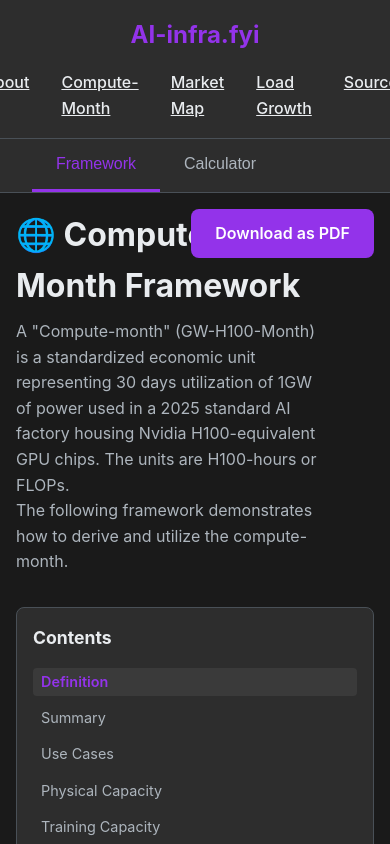
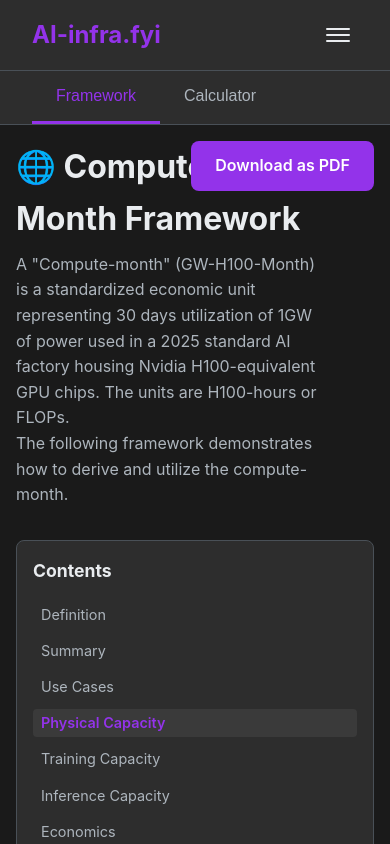
Before and after one commit to anranga95/ai-infra.fyi, a React (Vite) app: page /compute-month in a window 390 px wide. Shown: the top 844 px of the page. Built offline with nearby package versions, Linux system fonts and the light colour scheme.

Commit message:
mobile fixes

```diff
--- a/src/App.tsx
+++ b/src/App.tsx
@@ -1,3 +1,4 @@
+import { useState } from 'react';
 import { BrowserRouter as Router, Routes, Route, Link } from 'react-router-dom';
 import ComputeMonthPage from './pages/ComputeMonthPage';
 import MapPage from './pages/MapPage';
@@ -7,20 +8,41 @@
 import './styles/global.css';
 
 function App() {
+  const [mobileMenuOpen, setMobileMenuOpen] = useState(false);
+
+  const toggleMobileMenu = () => {
+    setMobileMenuOpen(!mobileMenuOpen);
+  };
+
+  const closeMobileMenu = () => {
+    setMobileMenuOpen(false);
+  };
+
   return (
     <Router>
       <div className="app">
         <nav className="main-nav">
           <div className="nav-container">
-            <Link to="/" className="nav-logo">
+            <Link to="/" className="nav-logo" onClick={closeMobileMenu}>
               AI-infra.fyi
             </Link>
-            <div className="nav-links">
-              <Link to="/">About</Link>
-              <Link to="/compute-month">Compute-Month</Link>
-              <Link to="/map">Market Map</Link>
-              <Link to="/energy">Load Growth</Link>
-              <Link to="/sources">Sources</Link>
+            <button
+              className="mobile-menu-toggle"
+              onClick={toggleMobileMenu}
+              aria-label="Toggle menu"
+            >
+              <span className={`hamburger ${mobileMenuOpen ? 'open' : ''}`}>
+                <span></span>
+                <span></span>
+                <span></span>
+              </span>
+            </button>
+            <div className={`nav-links ${mobileMenuOpen ? 'mobile-open' : ''}`}>
+              <Link to="/" onClick={closeMobileMenu}>About</Link>
+              <Link to="/compute-month" onClick={closeMobileMenu}>Compute-Month</Link>
+              <Link to="/map" onClick={closeMobileMenu}>Market Map</Link>
+              <Link to="/energy" onClick={closeMobileMenu}>Load Growth</Link>
+              <Link to="/sources" onClick={closeMobileMenu}>Sources</Link>
             </div>
           </div>
         </nav>
--- a/src/pages/AboutPage.tsx
+++ b/src/pages/AboutPage.tsx
@@ -1,3 +1,5 @@
+import { Link } from 'react-router-dom';
+
 function AboutPage() {
   return (
     <div className="about-container">
@@ -17,7 +19,7 @@
             <p>
               Interactive tool for modeling AI datacenter economics using the 1GW-H100-Month standardized unit. Analyze training capacity, inference workloads, and financial metrics.
             </p>
-            <a href="/compute-month" className="module-link">Explore Framework →</a>
+            <Link to="/compute-month" className="module-link">Explore Framework →</Link>
           </div>
 
           <div className="module-card">
@@ -25,7 +27,7 @@
             <p>
               Interactive network visualization of the AI infrastructure ecosystem. Explore relationships between data centers, hyperscalers, energy providers, hardware manufacturers, investors, and other stakeholders.
             </p>
-            <a href="/map" className="module-link">View Map →</a>
+            <Link to="/map" className="module-link">View Map →</Link>
           </div>
 
           <div className="module-card">
@@ -33,7 +35,7 @@
             <p>
               View regional and aggregate energy demand growth from the AI infrastructure expansion in the USA. Compare Front-of-the-Meter and Behind-the-Meter capacity.
             </p>
-            <a href="/energy" className="module-link">View Model →</a>
+            <Link to="/energy" className="module-link">View Model →</Link>
           </div>
         </div>
 
--- a/src/styles/global.css
+++ b/src/styles/global.css
@@ -69,6 +69,44 @@
 
 .nav-links a:hover {
   color: var(--accent);
+}
+
+/* Mobile Menu Toggle */
+.mobile-menu-toggle {
+  display: none;
+  background: none;
+  border: none;
+  cursor: pointer;
+  padding: 0.5rem;
+  z-index: 1001;
+}
+
+.hamburger {
+  display: flex;
+  flex-direction: column;
+  gap: 4px;
+  width: 24px;
+}
+
+.hamburger span {
+  display: block;
+  width: 100%;
+  height: 2px;
+  background: var(--text-primary);
+  transition: all 0.3s ease;
+  border-radius: 2px;
+}
+
+.hamburger.open span:nth-child(1) {
+  transform: rotate(45deg) translate(5px, 5px);
+}
+
+.hamburger.open span:nth-child(2) {
+  opacity: 0;
+}
+
+.hamburger.open span:nth-child(3) {
+  transform: rotate(-45deg) translate(7px, -6px);
 }
 
 /* Tabs */
@@ -864,16 +902,59 @@
 
 @media (max-width: 768px) {
   .nav-container {
+    position: relative;
+  }
+
+  .mobile-menu-toggle {
+    display: block;
+  }
+
+  .nav-links {
+    display: none;
+    position: absolute;
+    top: 100%;
+    left: 0;
+    right: 0;
+    background: var(--bg-secondary);
+    border-top: 1px solid var(--border);
     flex-direction: column;
+    padding: 1rem 2rem;
     gap: 1rem;
+    box-shadow: 0 4px 6px rgba(0,0,0,0.3);
+  }
+
+  .nav-links.mobile-open {
+    display: flex;
+  }
+
+  .nav-links a {
+    padding: 0.5rem 0;
+    border-bottom: 1px solid var(--border);
+  }
+
+  .nav-links a:last-child {
+    border-bottom: none;
   }
 
   .results-grid {
-    grid-template-columns: 1fr;
+    grid-template-columns: repeat(3, 1fr);
+    gap: 0.5rem;
+  }
+
+  .result-card {
+    padding: 0.4rem;
+  }
+
+  .result-label {
+    font-size: 0.55rem;
   }
 
   .result-value {
-    font-size: 1.75rem;
+    font-size: 0.85rem;
+  }
+
+  .result-context {
+    font-size: 0.5rem;
   }
 
   .calculator-container,
@@ -897,10 +978,4 @@
   .image-grid {
     grid-template-columns: 1fr;
   }
-
-  /* Make 3-column results grids stack on mobile */
-  div[style*="gridTemplateColumns: 'repeat(3, 1fr)'"],
-  div[style*="grid-template-columns: repeat(3, 1fr)"] {
-    grid-template-columns: 1fr !important;
-  }
 }
```
